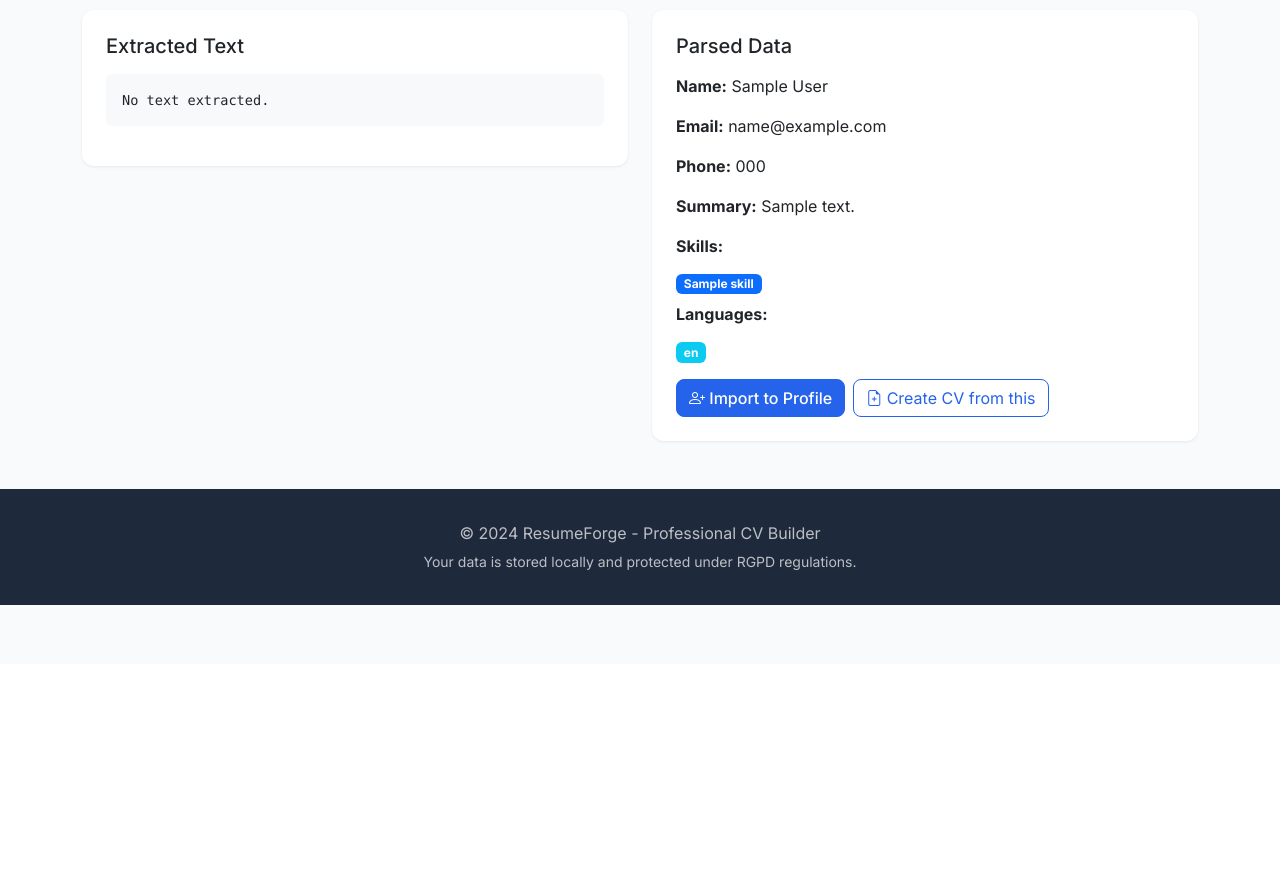
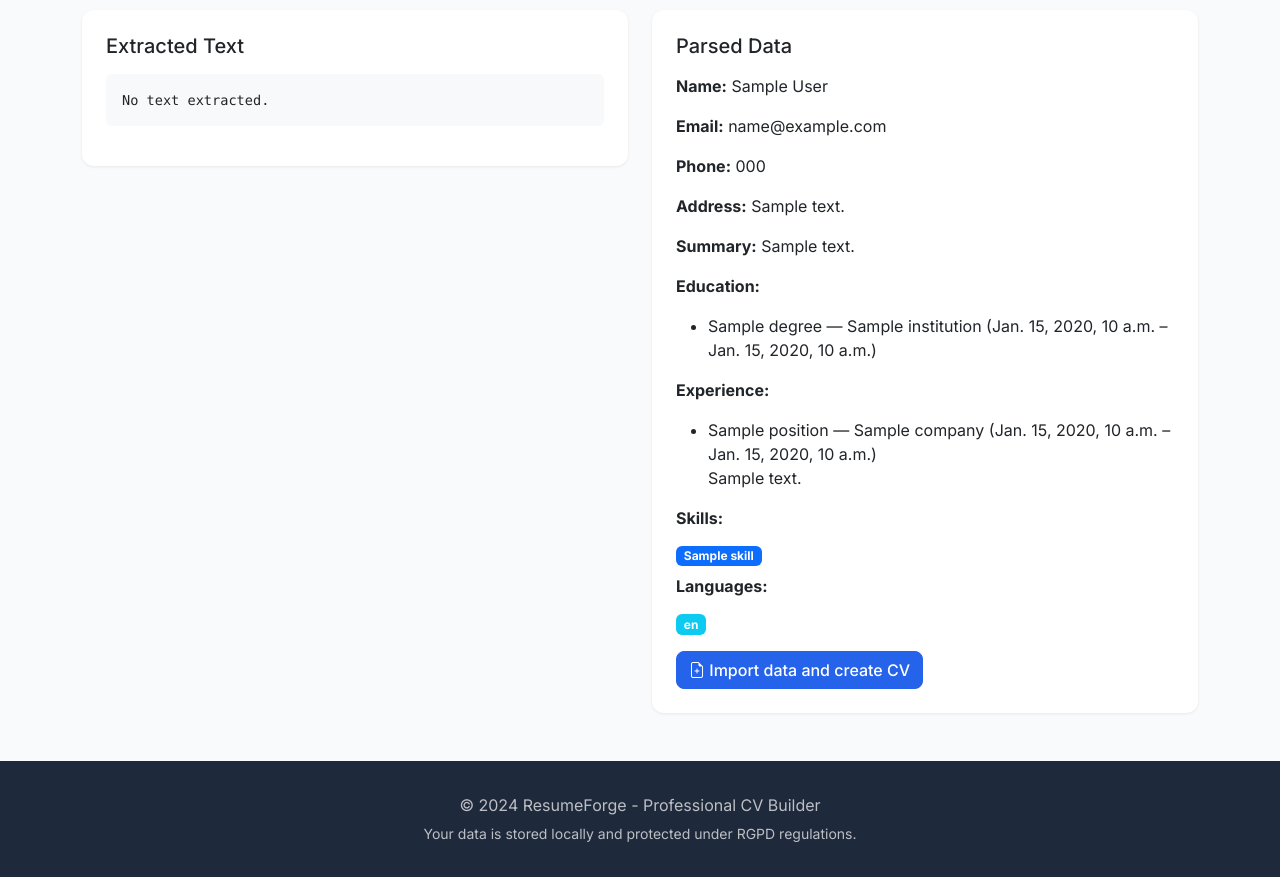
Before and after one commit to Misaki-ux/cv-django-app, a Django app: template templates/cv_import/review.html in a window 1280 px wide. Shown: the part 136-1013 px from the top of the page. Before the commit the page ends 741 px from the top, so only its background shows below. Run offline with Django 5.2, Linux system fonts and the light colour scheme; the template is opened without the code that fills it: most values are stand-ins (such as "Sample title", 1, 10 or a date in 2020); some libraries are stand-ins or nearby versions.

Commit message:
Add files via upload

```diff
--- a/templates/cv_import/review.html
+++ b/templates/cv_import/review.html
@@ -19,7 +19,16 @@
                 {% if imported.parsed_data.full_name %}<p><strong>{% trans "Name:" %}</strong> {{ imported.parsed_data.full_name }}</p>{% endif %}
                 {% if imported.parsed_data.email %}<p><strong>{% trans "Email:" %}</strong> {{ imported.parsed_data.email }}</p>{% endif %}
                 {% if imported.parsed_data.phone %}<p><strong>{% trans "Phone:" %}</strong> {{ imported.parsed_data.phone }}</p>{% endif %}
+                {% if imported.parsed_data.address %}<p><strong>{% trans "Address:" %}</strong> {{ imported.parsed_data.address }}</p>{% endif %}
                 {% if imported.parsed_data.summary %}<p><strong>{% trans "Summary:" %}</strong> {{ imported.parsed_data.summary|truncatewords:50 }}</p>{% endif %}
+                {% if imported.parsed_data.education %}
+                <p class="mt-2"><strong>{% trans "Education:" %}</strong></p>
+                <ul>{% for item in imported.parsed_data.education %}<li>{{ item.degree }}{% if item.institution %} — {{ item.institution }}{% endif %}{% if item.start_date %} ({{ item.start_date }} – {{ item.end_date }}){% endif %}</li>{% endfor %}</ul>
+                {% endif %}
+                {% if imported.parsed_data.experience %}
+                <p class="mt-2"><strong>{% trans "Experience:" %}</strong></p>
+                <ul>{% for item in imported.parsed_data.experience %}<li>{{ item.position }}{% if item.company %} — {{ item.company }}{% endif %}{% if item.start_date %} ({{ item.start_date }} – {{ item.end_date }}){% endif %}{% if item.description %}<br>{{ item.description }}{% endif %}</li>{% endfor %}</ul>
+                {% endif %}
                 {% if imported.parsed_data.skills %}
                 <p><strong>{% trans "Skills:" %}</strong></p>
                 <div class="d-flex flex-wrap gap-1">
@@ -34,8 +43,7 @@
                 {% endif %}
             </div>
             <div class="d-flex gap-2">
-                <a href="{% url 'import_to_profile' pk=imported.pk %}" class="btn btn-primary"><i class="bi bi-person-plus"></i> {% trans "Import to Profile" %}</a>
-                <a href="{% url 'template_list' %}" class="btn btn-outline-primary"><i class="bi bi-file-earmark-plus"></i> {% trans "Create CV from this" %}</a>
+                <a href="{% url 'import_to_profile' pk=imported.pk %}" class="btn btn-primary"><i class="bi bi-file-earmark-plus"></i> {% trans "Import data and create CV" %}</a>
             </div>
             {% else %}
             <p class="text-muted">{% trans "Could not parse structured data from this CV." %}</p>
```
